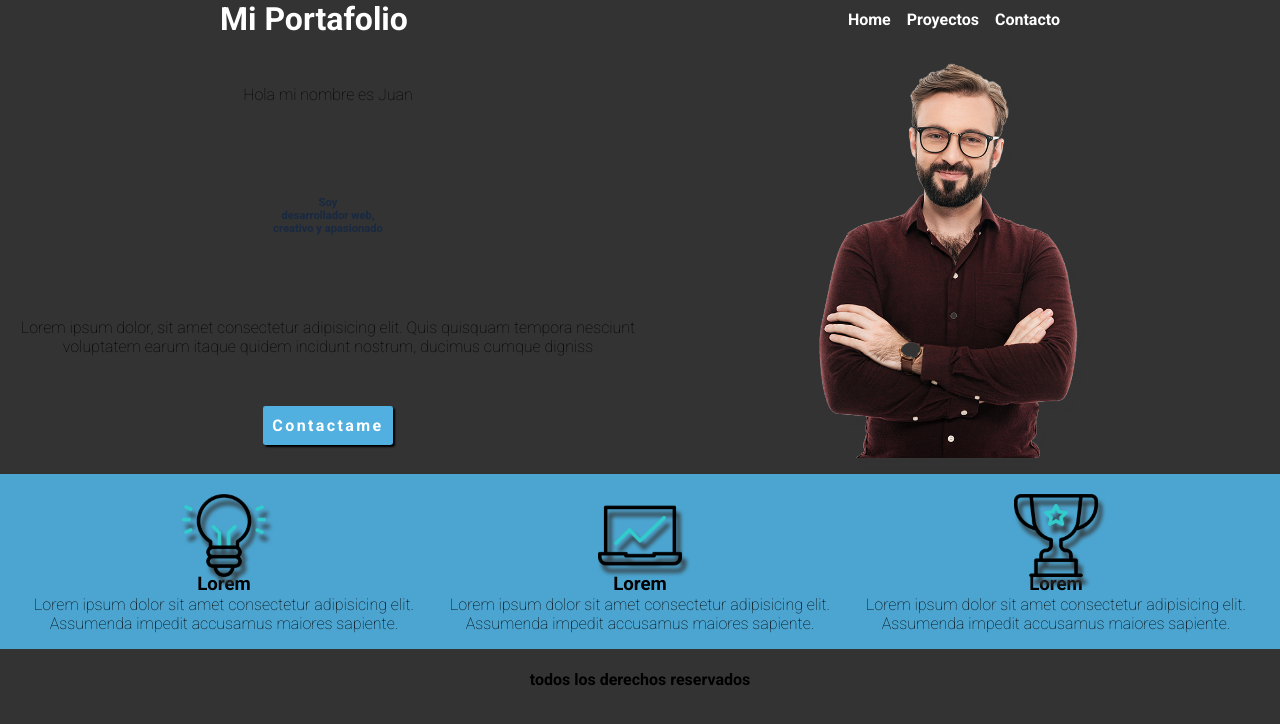
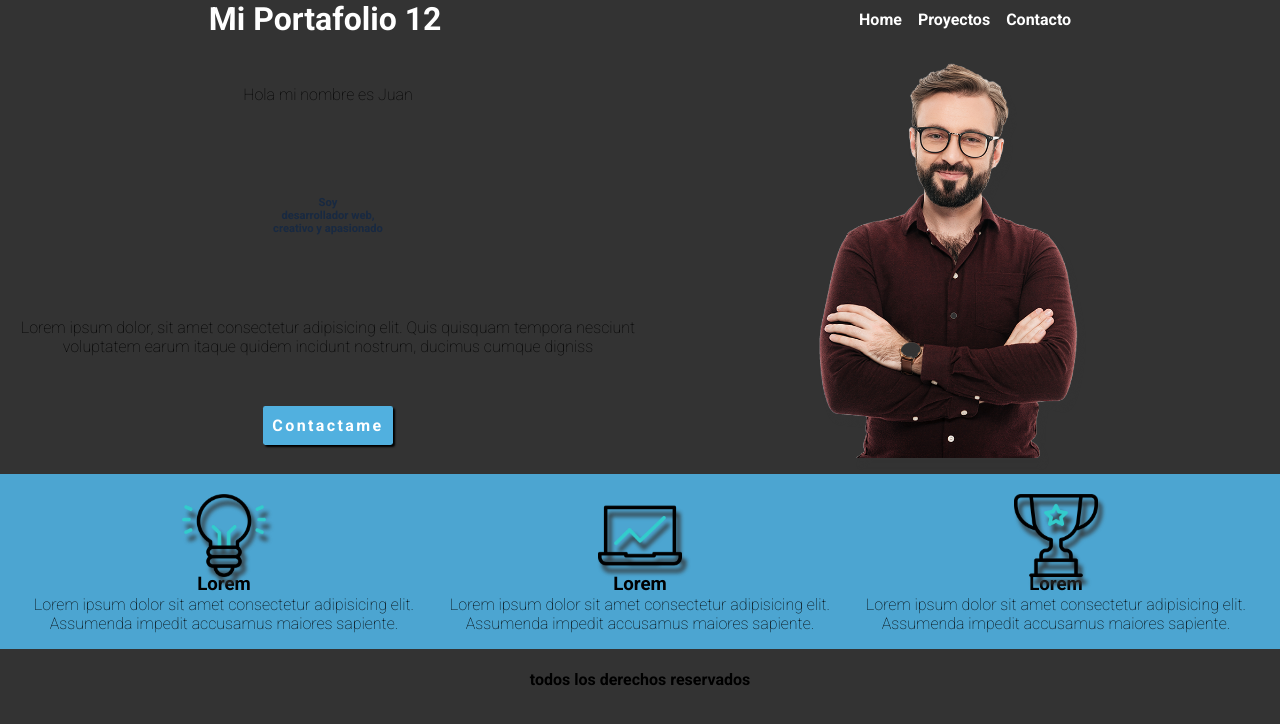
Before and after one commit to SimonPero/github-hoy, a plain HTML site: page index.html in a window 1280 px wide. Drawn offline with Linux system fonts and the light colour scheme.

Commit message:
cambios en el archivo

```diff
--- a/index.html
+++ b/index.html
@@ -18,7 +18,7 @@
 <body>
     <div class="contenedor">
         <header>
-            <h1 class="animate__animated animate__bounce">Mi Portafolio</h1>
+            <h1 class="animate__animated animate__bounce">Mi Portafolio 12</h1>
             <nav>
                 <ul>
                     <li>Home</li>
```
